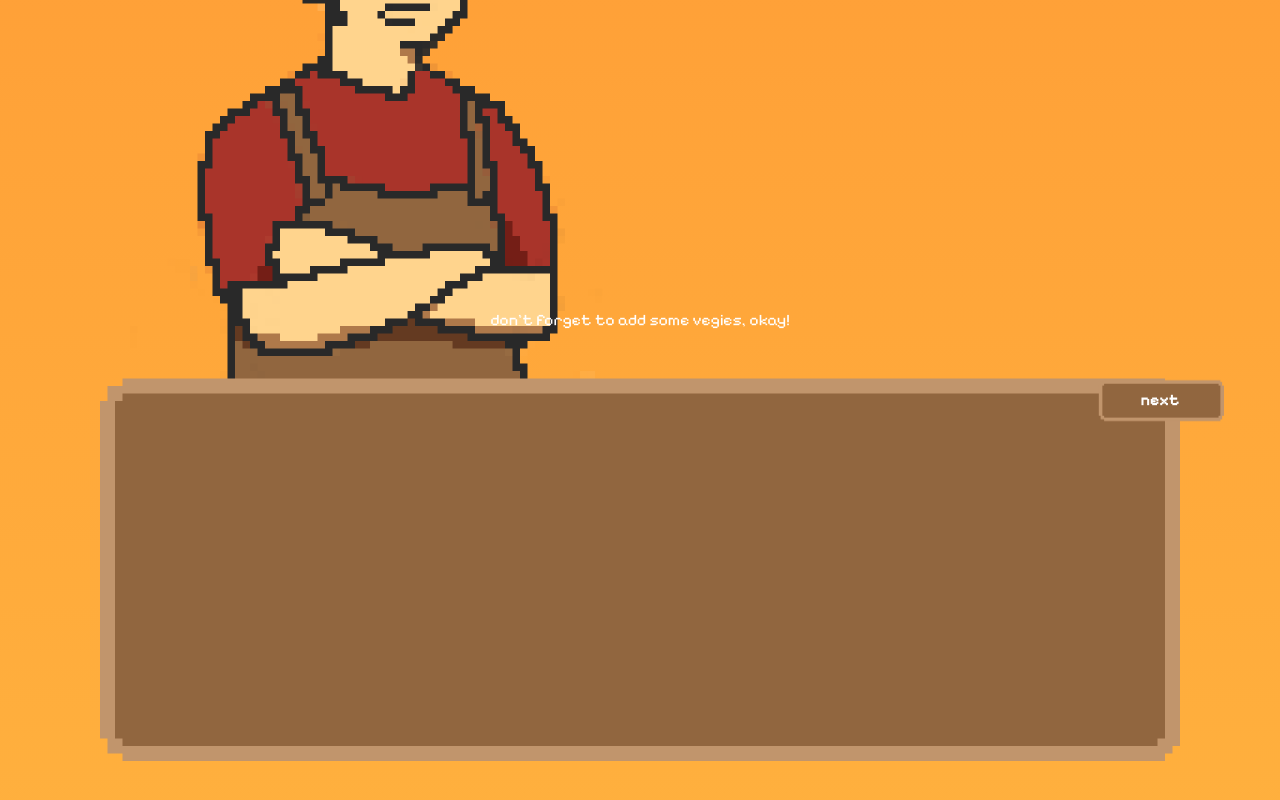
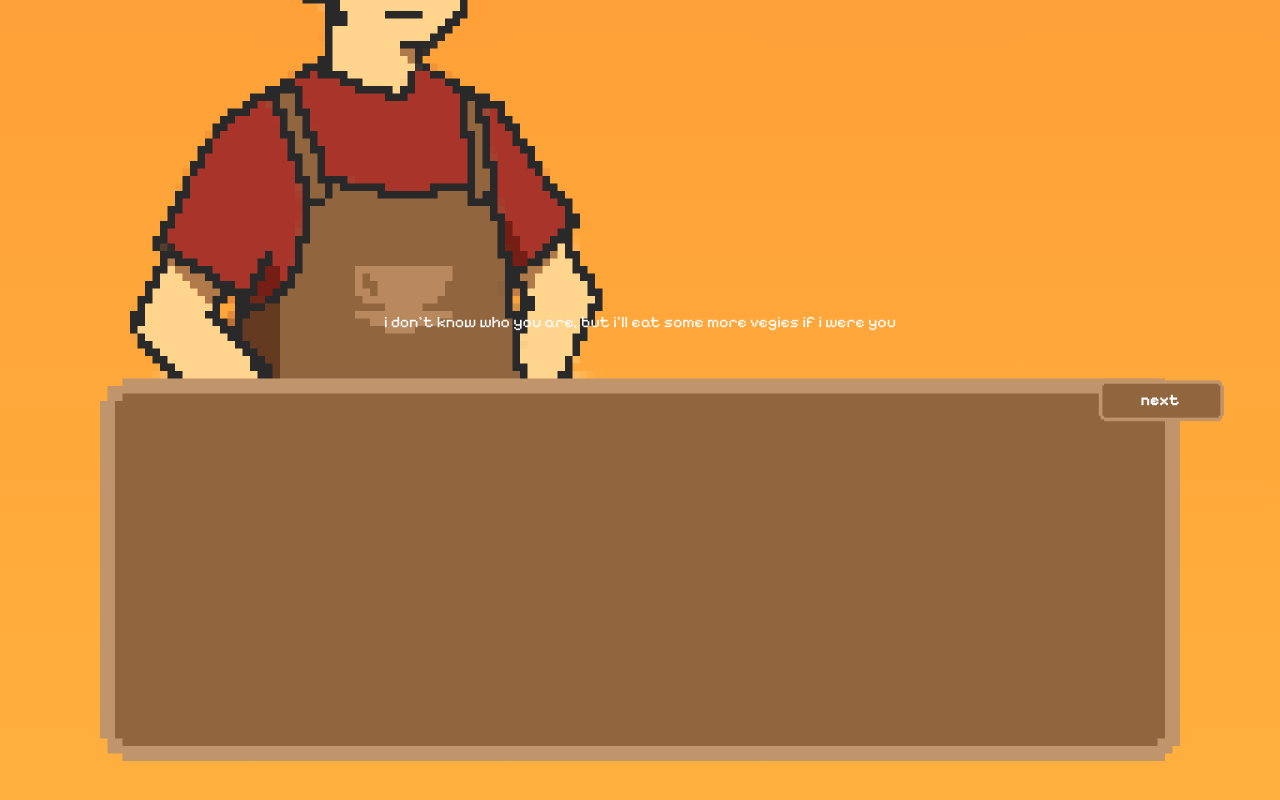
Before and after one commit to Renov30/timer-masak-mie, a website: page index.html in a window 1280 px wide. Both pictures are taken after a click on the button "next". Shown: the part 679-1479 px from the top of the page. Drawn offline with Linux system fonts and the light colour scheme.

Commit message:
feat(main): add js to change conversation and conversation length

```diff
--- a/index.html
+++ b/index.html
@@ -20,10 +20,11 @@
       <div class="relative">
         <img src="img/ani2.webp" alt="talk1" class="z-0" />
         <p
+          id="textHal1"
           style="font-family: 'Pixelify Sans', sans-serif"
-          class="text-white text-center mb-5 z-10 absolute inset-0 flex items-center justify-center top-47"
+          class="text-white text-center mx-7 z-10 absolute inset-0 flex items-center justify-center top-43"
         >
-          instant noodle again, really?
+          -
         </p>
         <img
           src="img/talk1.png"
@@ -49,9 +50,9 @@
         <img src="img/ani1.webp" alt="talk1" class="z-0" />
         <p
           style="font-family: 'Pixelify Sans', sans-serif"
-          class="text-white text-center mb-5 z-10 absolute inset-0 flex items-center justify-center top-47"
+          class="text-white text-center mx-7 z-10 absolute inset-0 flex items-center justify-center top-43"
         >
-          don't forget to add some vegies, okay!
+          anyway, what kinda noodle you wanna cook this time?
         </p>
         <img
           src="img/talk1.png"
@@ -145,9 +146,44 @@
   <script>
     const hal2 = document.getElementById("hal2");
     const hal1 = document.getElementById("hal1");
+    const textHal1 = document.getElementById("textHal1");
+
+    const conversation = [
+      [
+        "instant noodle again, really?",
+        "you know.. you really should eat something else",
+        "i mean, look at you",
+      ],
+      [
+        "back again huh?",
+        "what? are you trying to save money to buy an iphone?",
+        ".. not worth it pal",
+      ],
+      [
+        "let me guess, this is not the first instant noodle you cook this month",
+        "i don't know who you are, but i'll eat some more vegies if i were you",
+        "you don't want gerd don't you",
+      ],
+    ];
+
+    // pilih conversation nya, hasilkan angka random dikali panjang conversation, jadi karena array dalam array maka array yg didalam ada 3, jadi angka random 0-0.99 dikali 1-3
+    const chooseConversation =
+      conversation[Math.floor(Math.random() * conversation.length)];
+
+    // pakai let biar bisa diubah nilainya, dikasih 0 biar dipilih yang paling awal
+    let indexConversationHal1 = 0;
+    // tampilkan text dimana conversation yang dipilih dengan urutan teks yang pertama
+    textHal1.textContent = chooseConversation[indexConversationHal1];
+
     function next1() {
-      hal2.classList.remove("hidden");
-      hal1.classList.add("hidden");
+      // kalau urutannya lebih kecil dari panjang conversation yang dipilih contoh 3 maka dia dikurang 1 karena mulainya dari 0
+      if (indexConversationHal1 < chooseConversation.length - 1) {
+        indexConversationHal1++;
+        textHal1.textContent = chooseConversation[indexConversationHal1];
+      } else {
+        hal2.classList.remove("hidden");
+        hal1.classList.add("hidden");
+      }
     }
   </script>
 </html>
```
Also changed, not shown: output.css.
